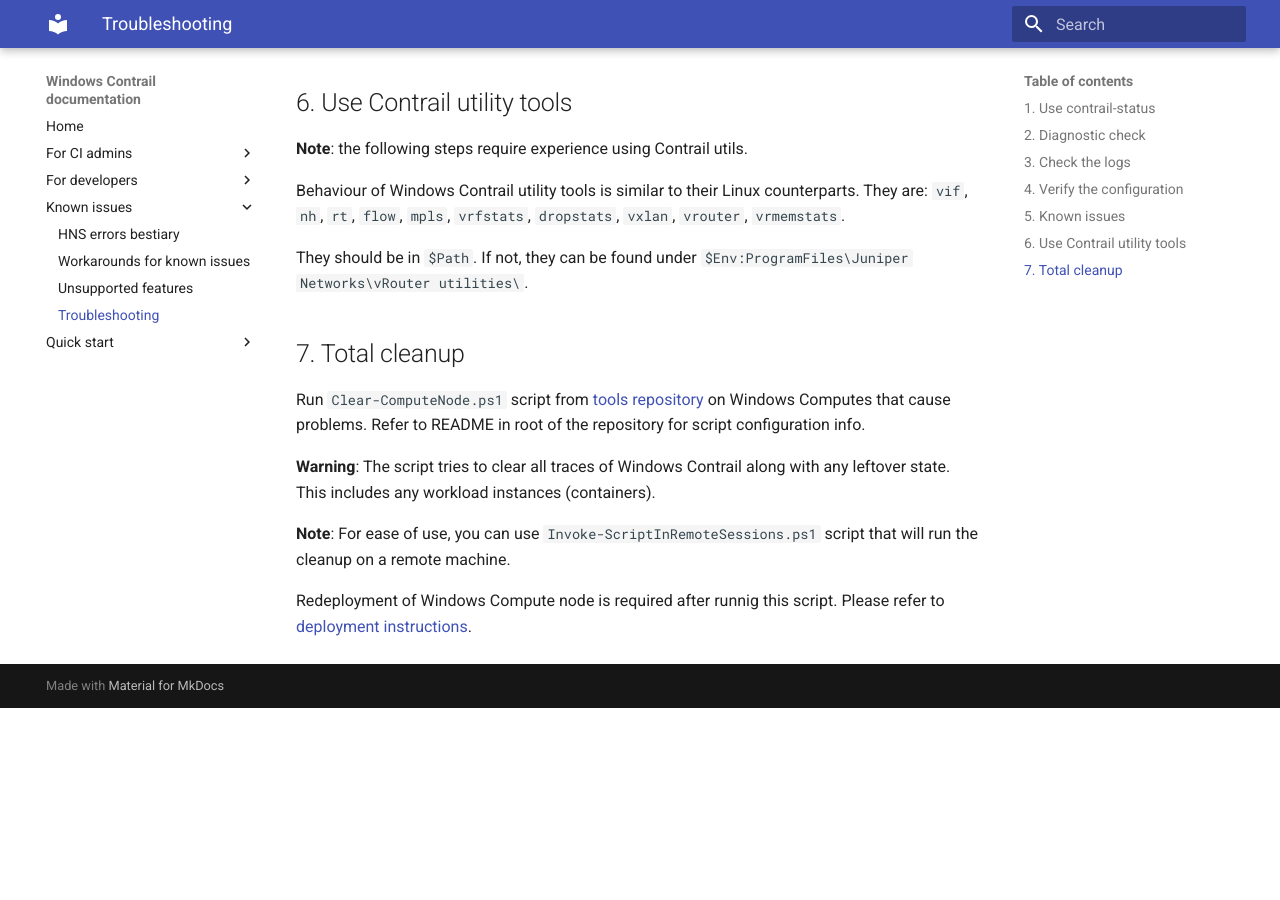
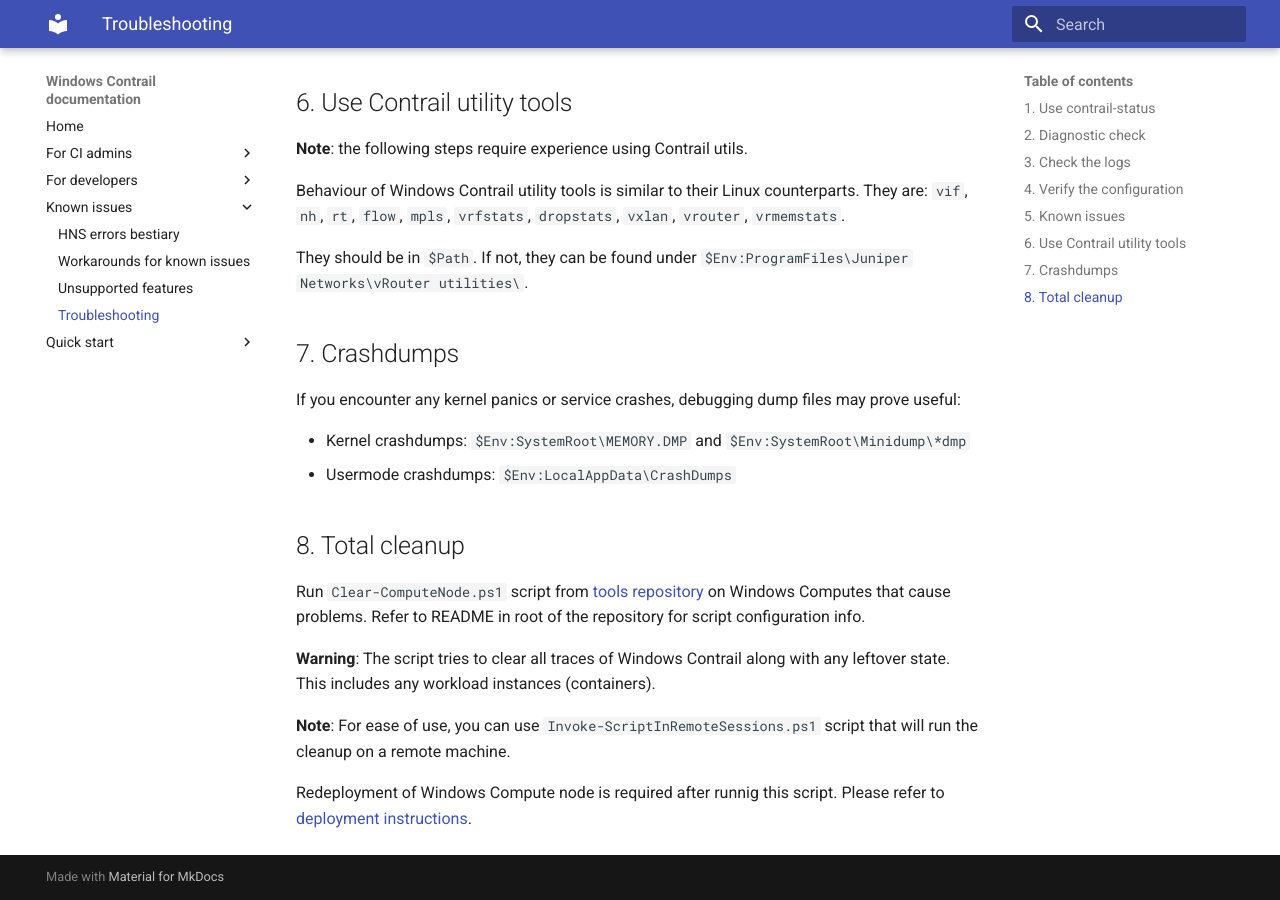
Before and after one commit to piotr-szuberski/contrail-windows-docs, an MkDocs documentation site: the page built from doc/Known_issues/Troubleshooting.md, in a window 1280 px wide and 900 px high, scrolled down 1012 px. Built offline with MkDocs 1.6.1 and Material for MkDocs 9.7.7, drawn with Linux system fonts in a browser that asks for light colours; before the commit the page ends 1720 px from its top, so only the background shows below that.

Commit message:
Add info about crashdump locations. (#85)

```diff
--- a/doc/Known_issues/Troubleshooting.md
+++ b/doc/Known_issues/Troubleshooting.md
@@ -44,7 +44,14 @@ Behaviour of Windows Contrail utility tools is similar to their Linux counterpar
 
 They should be in `$Path`. If not, they can be found under `$Env:ProgramFiles\Juniper Networks\vRouter utilities\`.
 
-## 7. Total cleanup
+## 7. Crashdumps
+
+If you encounter any kernel panics or service crashes, debugging dump files may prove useful:
+
+* Kernel crashdumps: `$Env:SystemRoot\MEMORY.DMP` and `$Env:SystemRoot\Minidump\*dmp`
+* Usermode crashdumps: `$Env:LocalAppData\CrashDumps`
+
+## 8. Total cleanup
 
 Run `Clear-ComputeNode.ps1` script from [tools repository](https://github.com/Juniper/contrail-windows-tools)
 on Windows Computes that cause problems. Refer to README in root of the repository
```
